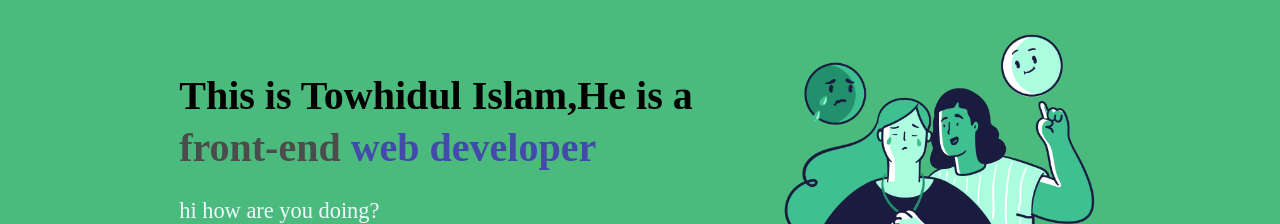
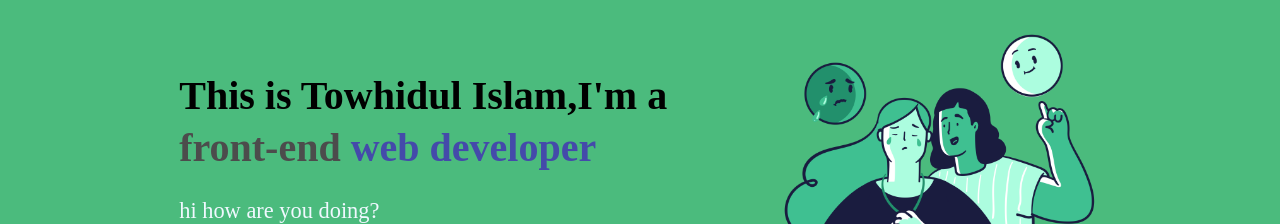
Before and after one commit to imtowhidulislam/ProjectThree, a website: page index.html in a window 1280 px wide. Shown: the part 263-487 px from the top of the page. Drawn offline with Linux system fonts and the light colour scheme.

Commit message:
index.html file is updated

```diff
--- a/index.html
+++ b/index.html
@@ -74,7 +74,7 @@
       <div class="main_section grid">
         <div class="sec--1-col1 first-sec1">
           <h2 class="title sec--1__title">
-            This is Towhidul Islam,He is a
+            This is Towhidul Islam,I'm a
             <span aria-hidden="false" class="front"> front-end</span>
             <span aria-hidden="false" class="web"> web developer</span>
           </h2>
```
Also changed, not shown: package.json (added, +22 -0 lines), 1 other file.
